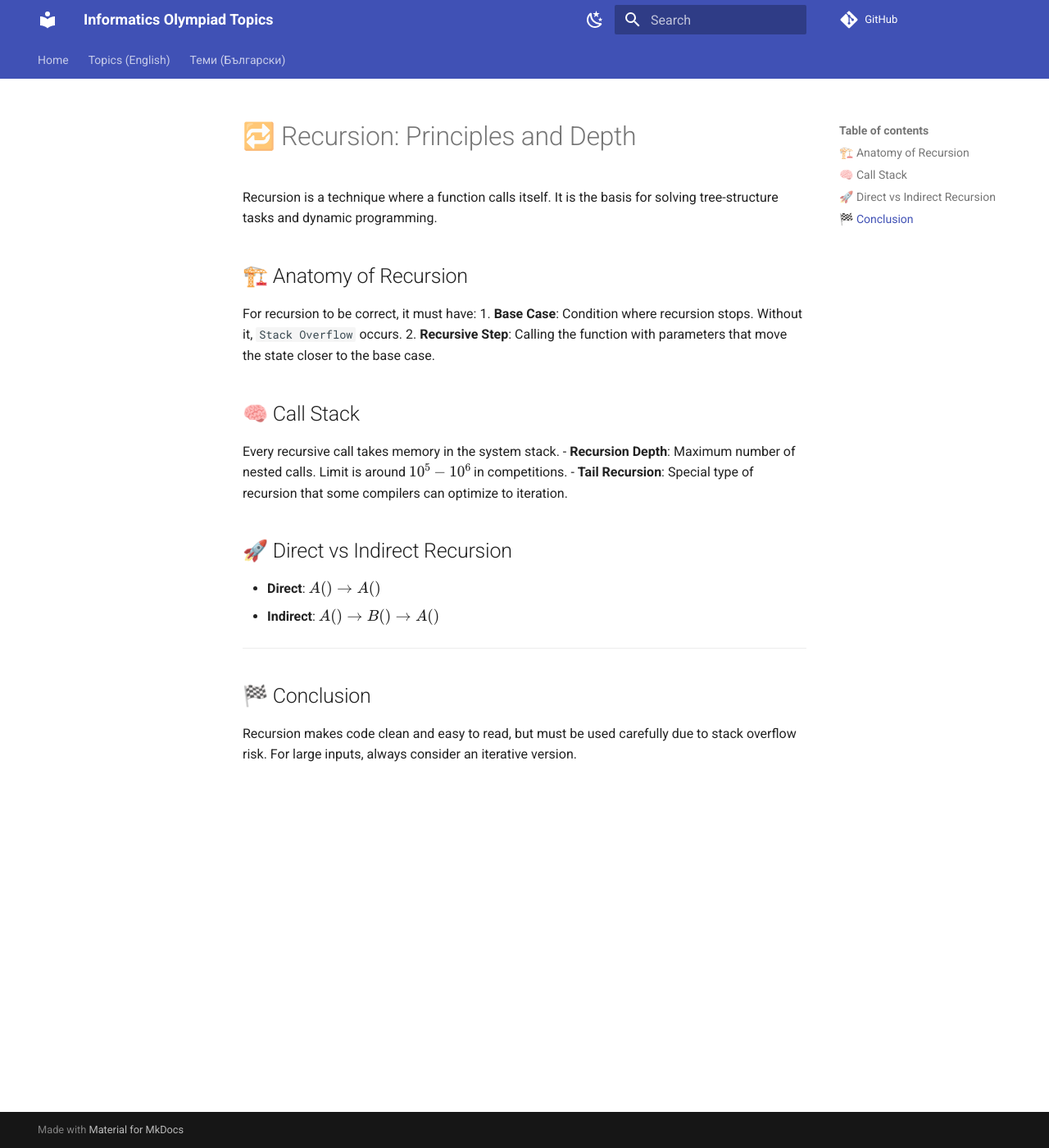
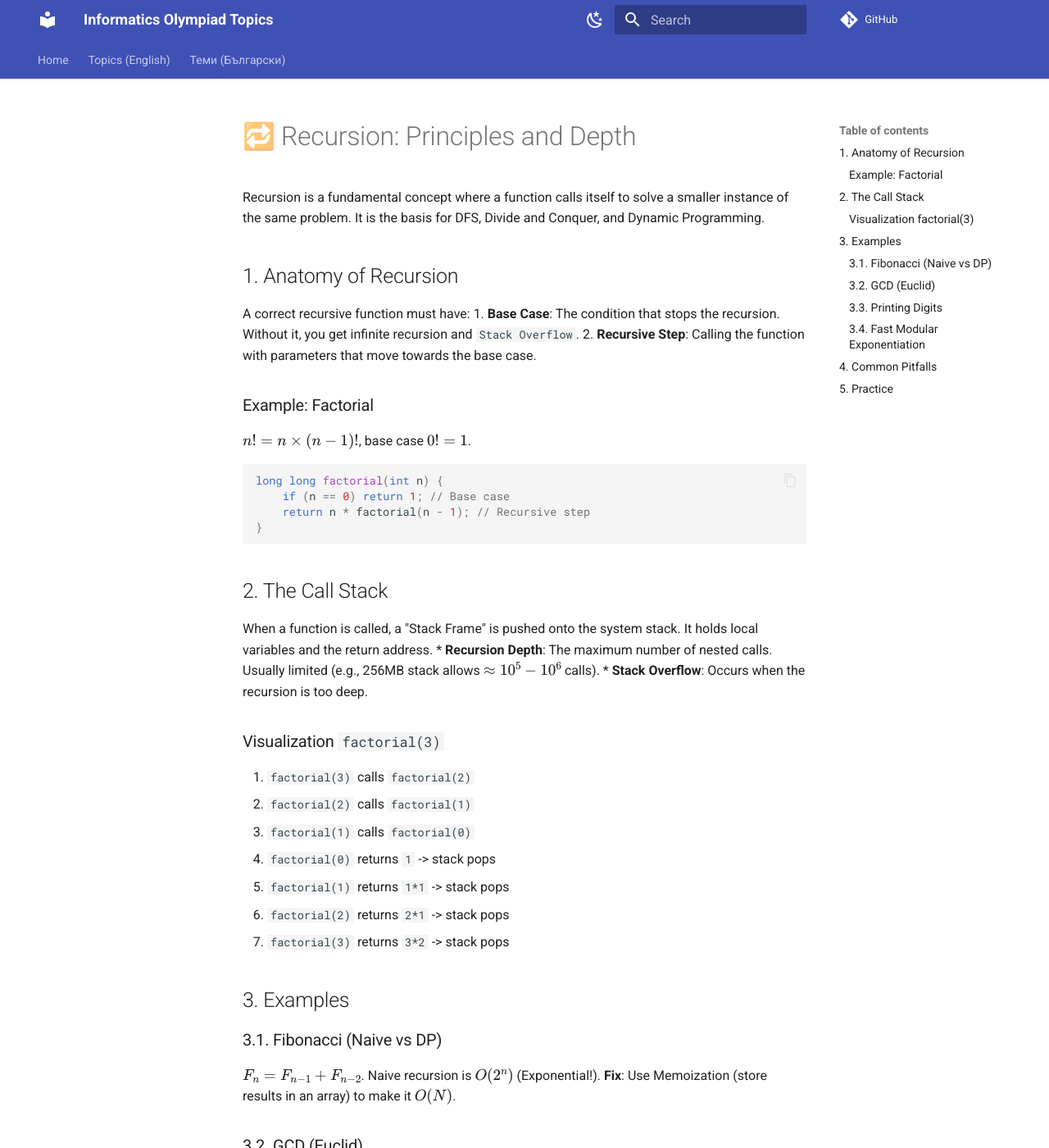
Before and after one commit to KadirYazadzhi/Informatics-Olympiad-Topics, an MkDocs documentation site: the page built from docs/EN/14_Recursion_Principles.md, in a window 1280 px wide and 1400 px high. Shown: the whole window at 82% size. Built offline with MkDocs 1.6.1 and Material for MkDocs 9.7.7, drawn with Linux system fonts in a browser that asks for light colours; comment, search, counter and statistics services are not loaded; some of the changed text lies outside the part shown.

Commit message:
Expand EN/14_Recursion_Principles.md: Recursion theory and examples

````diff
--- a/docs/EN/14_Recursion_Principles.md
+++ b/docs/EN/14_Recursion_Principles.md
@@ -1,22 +1,83 @@
 # 🔁 Recursion: Principles and Depth
 
-Recursion is a technique where a function calls itself. It is the basis for solving tree-structure tasks and dynamic programming.
+Recursion is a fundamental concept where a function calls itself to solve a smaller instance of the same problem. It is the basis for DFS, Divide and Conquer, and Dynamic Programming.
 
-## 🏗️ Anatomy of Recursion
-For recursion to be correct, it must have:
-1. **Base Case**: Condition where recursion stops. Without it, `Stack Overflow` occurs.
-2. **Recursive Step**: Calling the function with parameters that move the state closer to the base case.
+## 1. Anatomy of Recursion
 
-## 🧠 Call Stack
-Every recursive call takes memory in the system stack.
-- **Recursion Depth**: Maximum number of nested calls. Limit is around $10^5 - 10^6$ in competitions.
-- **Tail Recursion**: Special type of recursion that some compilers can optimize to iteration.
+A correct recursive function must have:
+1.  **Base Case**: The condition that stops the recursion. Without it, you get infinite recursion and `Stack Overflow`.
+2.  **Recursive Step**: Calling the function with parameters that move towards the base case.
 
-## 🚀 Direct vs Indirect Recursion
-- **Direct**: $A() \to A()$
-- **Indirect**: $A() \to B() \to A()$
+### Example: Factorial
+$n! = n \times (n-1)!$, base case $0! = 1$.
 
----
+```cpp
+long long factorial(int n) {
+    if (n == 0) return 1; // Base case
+    return n * factorial(n - 1); // Recursive step
+}
+```
 
-## 🏁 Conclusion
-Recursion makes code clean and easy to read, but must be used carefully due to stack overflow risk. For large inputs, always consider an iterative version.
+## 2. The Call Stack
+
+When a function is called, a "Stack Frame" is pushed onto the system stack. It holds local variables and the return address.
+*   **Recursion Depth**: The maximum number of nested calls. Usually limited (e.g., 256MB stack allows $\approx 10^5-10^6$ calls).
+*   **Stack Overflow**: Occurs when the recursion is too deep.
+
+### Visualization `factorial(3)`
+1. `factorial(3)` calls `factorial(2)`
+2. `factorial(2)` calls `factorial(1)`
+3. `factorial(1)` calls `factorial(0)`
+4. `factorial(0)` returns `1` -> stack pops
+5. `factorial(1)` returns `1*1` -> stack pops
+6. `factorial(2)` returns `2*1` -> stack pops
+7. `factorial(3)` returns `3*2` -> stack pops
+
+## 3. Examples
+
+### 3.1. Fibonacci (Naive vs DP)
+$F_n = F_{n-1} + F_{n-2}$.
+Naive recursion is $O(2^n)$ (Exponential!).
+**Fix**: Use Memoization (store results in an array) to make it $O(N)$.
+
+### 3.2. GCD (Euclid)
+```cpp
+int gcd(int a, int b) {
+    if (b == 0) return a;
+    return gcd(b, a % b);
+}
+```
+This is **Tail Recursion** (recursive call is the last action). Compilers can optimize this into a loop.
+
+### 3.3. Printing Digits
+To print digits of `n` in order:
+```cpp
+void printDigits(int n) {
+    if (n < 10) { cout << n << " "; return; }
+    printDigits(n / 10);
+    cout << n % 10 << " ";
+}
+```
+
+### 3.4. Fast Modular Exponentiation
+Compute $a^b \pmod m$ in $O(\log b)$.
+```cpp
+long long power(long long a, long long b, long long m) {
+    if (b == 0) return 1;
+    long long res = power(a, b / 2, m);
+    res = (res * res) % m;
+    if (b % 2 == 1) res = (res * a) % m;
+    return res;
+}
+```
+
+## 4. Common Pitfalls
+1.  **Missing Base Case**: Immediate crash.
+2.  **Global vs Local**: Large arrays inside recursive functions cause stack overflow. Use global variables or pass by reference.
+3.  **Redundant Computations**: Like in naive Fibonacci. Always check if you are solving the same subproblem multiple times.
+
+## 5. Practice
+1.  Check if a string is a palindrome using recursion.
+2.  Binary Search (Recursive implementation).
+3.  Towers of Hanoi.
+4.  Flood Fill (DFS in a grid).
````
